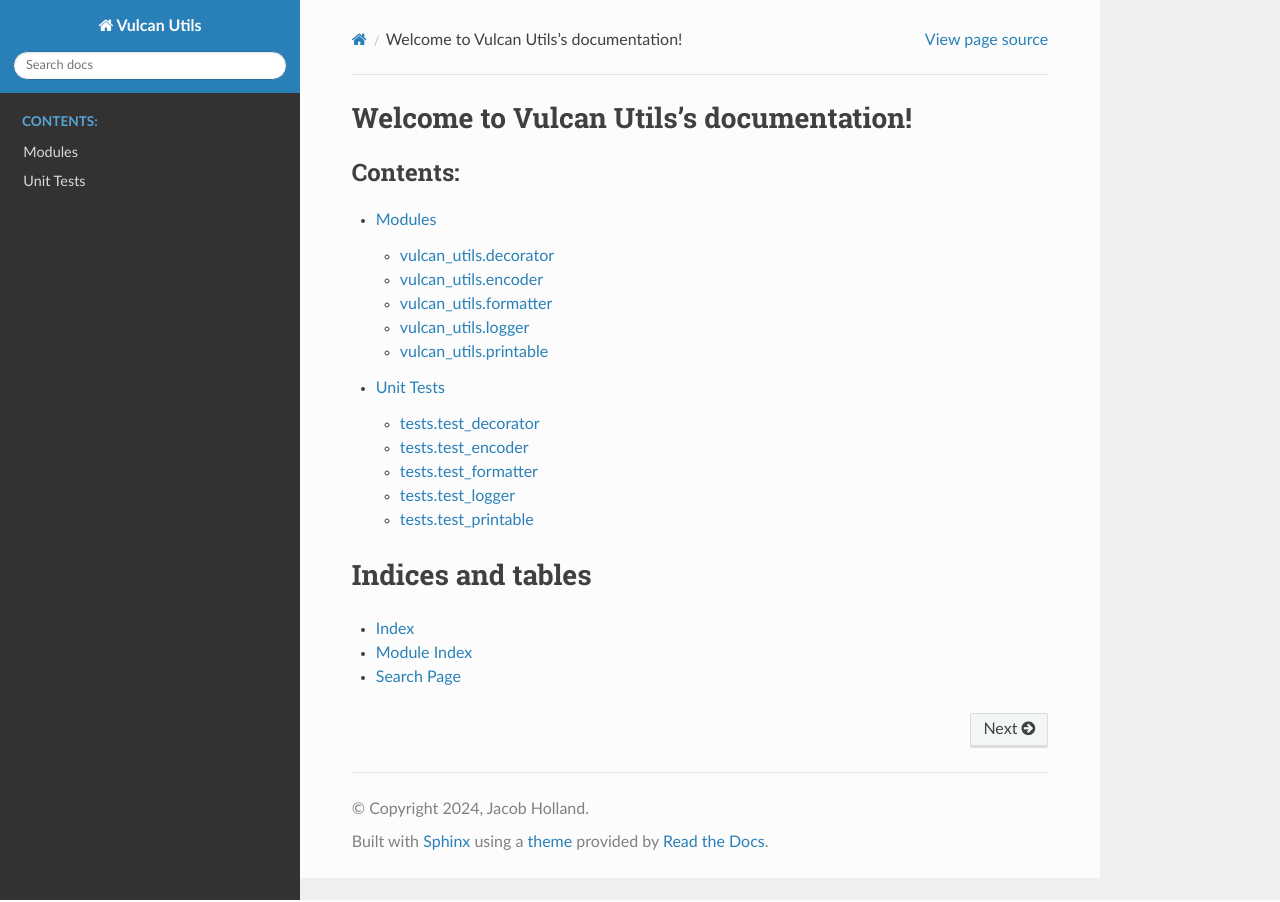
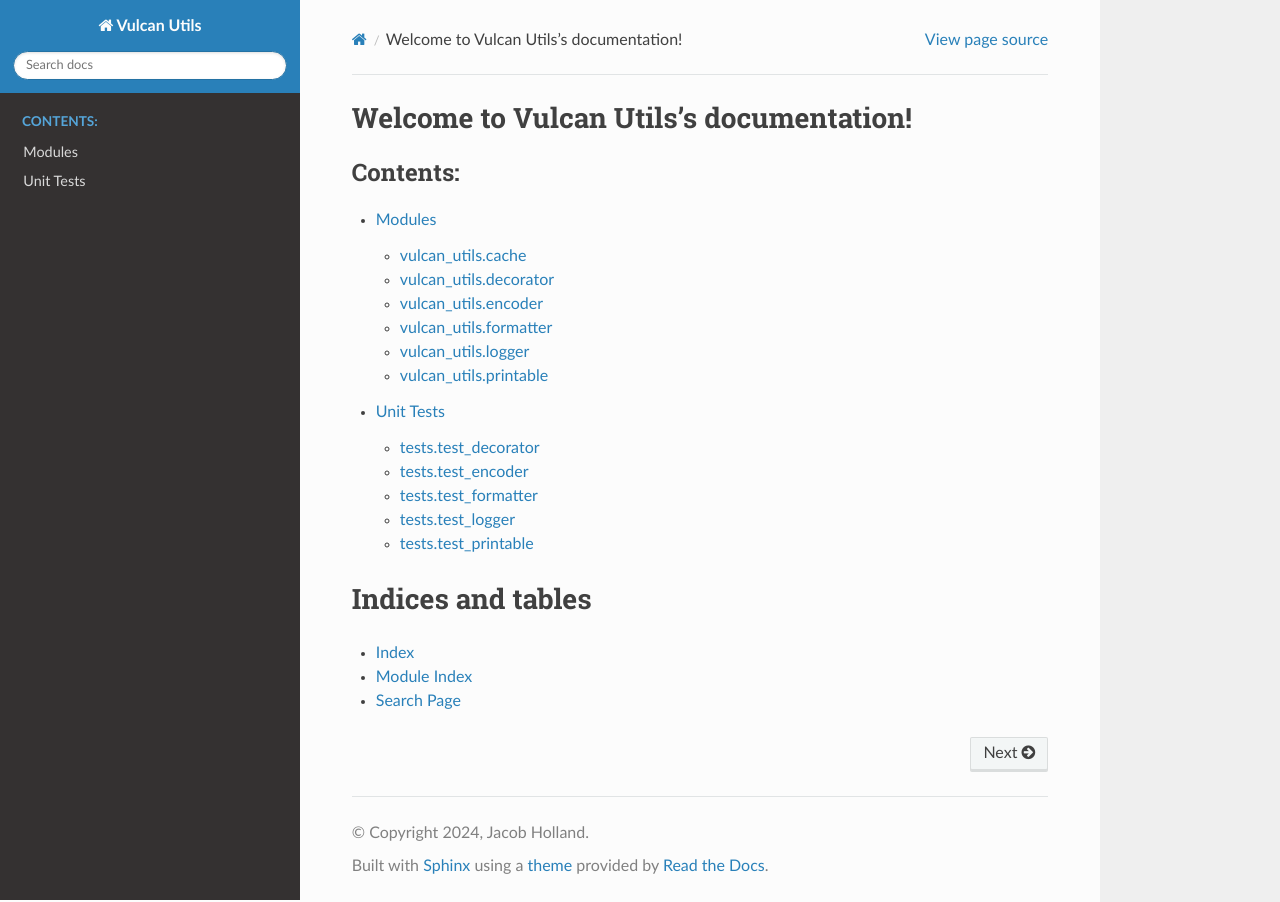
Before and after one commit to nodadyoushutup/vulcan-utils, a Sphinx documentation site: the page built from docs/source/index.rst, in a window 1280 px wide. Built offline with Sphinx 7.4.7 and the Read the Docs theme 2.0.0, drawn with Linux system fonts in a browser that asks for light colours.

Commit message:
VUTIL-21 [FIX] RTD Cache module

```diff
--- a/docs/source/vulcan_utils.rst
+++ b/docs/source/vulcan_utils.rst
@@ -1,4 +1,11 @@
 .. docs/source/vulcan_utils.rst
+vulcan_utils.cache
+=======================
+.. automodule:: vulcan_utils.cache
+   :members:
+   :undoc-members:
+   :show-inheritance:
+
 
 vulcan_utils.decorator
 =======================
```
